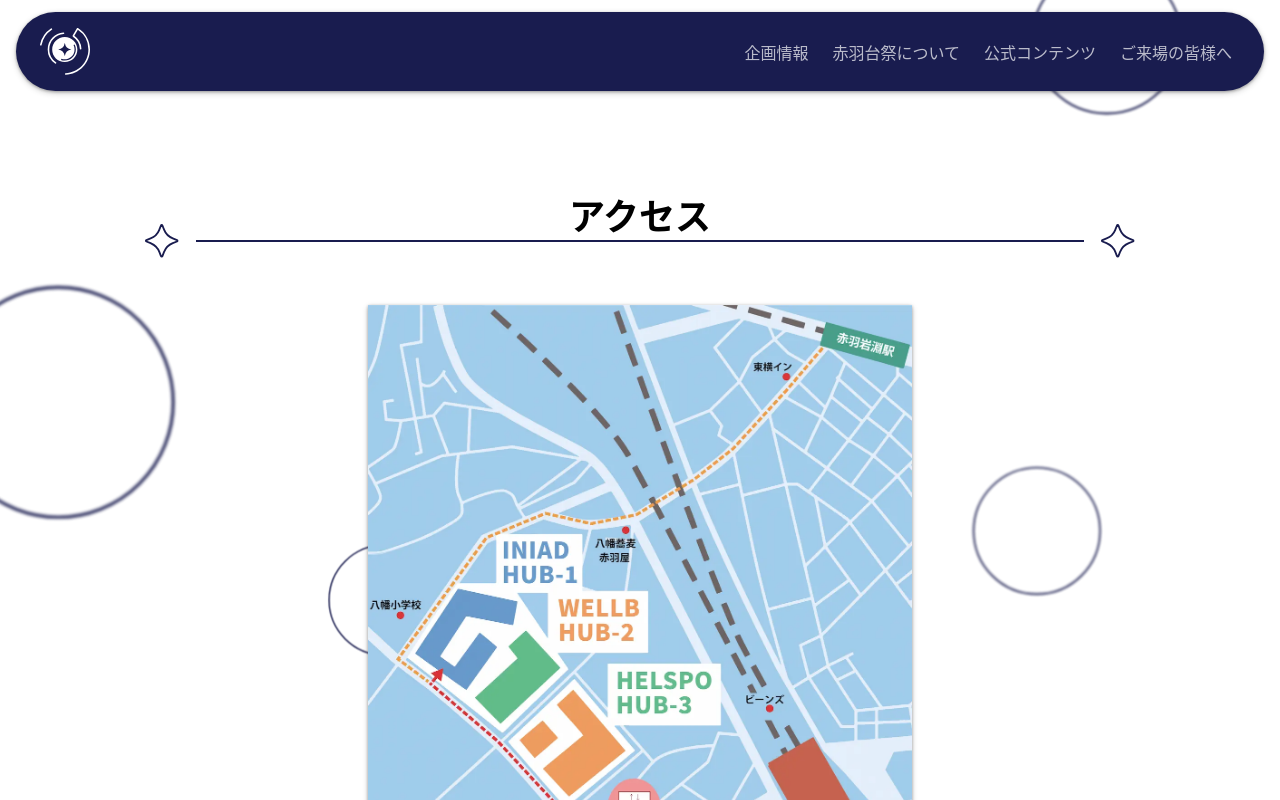
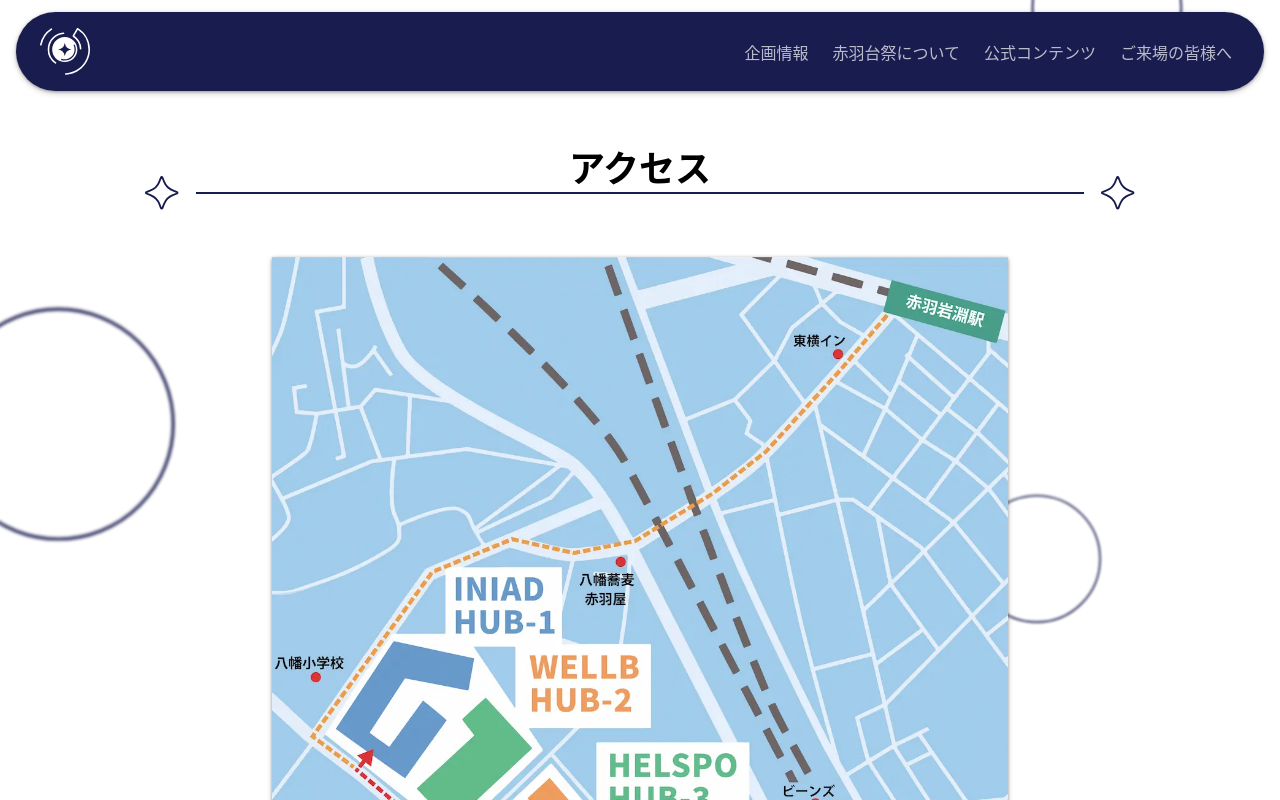
Before and after one commit to AKABANEDAI-FES/2025-akabanedai-fes, a Next.js app: page /access in a window 1280 px wide. Built offline with nearby package versions, Linux system fonts and the light colour scheme.

Commit message:
コード修正

```diff
--- a/src/app/_components/access/access.tsx
+++ b/src/app/_components/access/access.tsx
@@ -1,10 +1,10 @@
 import Image from "next/image";
+import map from "@/assets/map.webp";
 import { BlurredBox } from "@/components/ui/blurred-box";
 import { Heading } from "@/components/ui/heading";
 import { Text } from "@/components/ui/text";
 import styles from "./access.module.css";
 import entrance from "./entrance.webp";
-import map from "./map.webp";
 
 export function Access() {
   return (
--- a/src/app/access/page.module.css
+++ b/src/app/access/page.module.css
@@ -1,6 +1,6 @@
 /* --- ページ全体のコンテナ --- */
 .pageContainer {
-  padding-top: var(--space-4xl);
+  padding-top: var(--space-2xl);
   padding-bottom: var(--space-4xl);
   display: flex;
   flex-direction: column;
@@ -12,14 +12,15 @@
 .mainContent {
   display: flex;
   flex-direction: column;
-  gap: var(--space-4xl); /* マップとinfoの間のスペース */
+  gap: var(--space-xl); /* マップとinfoの間のスペース */
 }
 
 .mapContainer {
   width: 100%;
   max-width: var(--size-xl);
   margin-inline: auto;
-  display: grid;
+  display: flex;
+  flex-direction: column;
   gap: var(--space-lg);
   padding-inline: var(--space-md);
 }
@@ -38,12 +39,14 @@
 .infobox {
   padding: var(--space-lg);
   border-radius: var(--radius-l3);
+  display: flex;
+  flex-direction: column;
+  gap: var(--space-3xl);
 }
 
 .section {
   width: 100%;
   padding: 0;
-  margin-inline: auto;
   display: grid;
   gap: var(--space-sm);
 }
@@ -51,11 +54,23 @@
 @media (width >= 48rem) {
   .infobox {
     padding: var(--space-2xl);
+    max-width: var(--size-2xl);
+    margin-inline: auto;
   }
 
   .section {
     padding: var(--space-md);
-    max-width: var(--size-xl);
+  }
+}
+
+@media (width >= 64rem) {
+  /* 視認性向上のためにmapContainerとinfoboxのmax-widthを変更 */
+  .mapContainer {
+    max-width: var(--size-3xl);
+  }
+
+  .infobox {
+    max-width: var(--size-4xl);
   }
 }
 
--- a/src/app/access/page.tsx
+++ b/src/app/access/page.tsx
@@ -39,10 +39,15 @@ export default function AccessPage() {
               </Heading>
             </StarDecoration>
             <ul className={styles.infoList}>
-              <Text as="li">JR「赤羽駅」西口から 徒歩10分</Text>
-              <Text as="li">
-                東京メトロ南北線・埼玉高速鉄道「赤羽岩淵駅」出入口2から 徒歩12分
-              </Text>
+              <li>
+                <Text>JR「赤羽駅」西口から 徒歩10分</Text>
+              </li>
+              <li>
+                <Text>
+                  東京メトロ南北線・埼玉高速鉄道「赤羽岩淵駅」出入口2から
+                  徒歩12分
+                </Text>
+              </li>
             </ul>
           </div>
           <div className={styles.section}>
@@ -52,8 +57,12 @@ export default function AccessPage() {
               </Heading>
             </StarDecoration>
             <ul className={styles.infoList}>
-              <Text as="li">国際興業バス「赤羽台三丁目」バス停から徒歩3分</Text>
-              <Text as="li">国際興業バス「法善寺交番」バス停から徒歩3分</Text>
+              <li>
+                <Text>国際興業バス「赤羽台三丁目」バス停から徒歩3分</Text>
+              </li>
+              <li>
+                <Text>国際興業バス「法善寺交番」バス停から徒歩3分</Text>
+              </li>
             </ul>
           </div>
           <div className={styles.section}>
```
